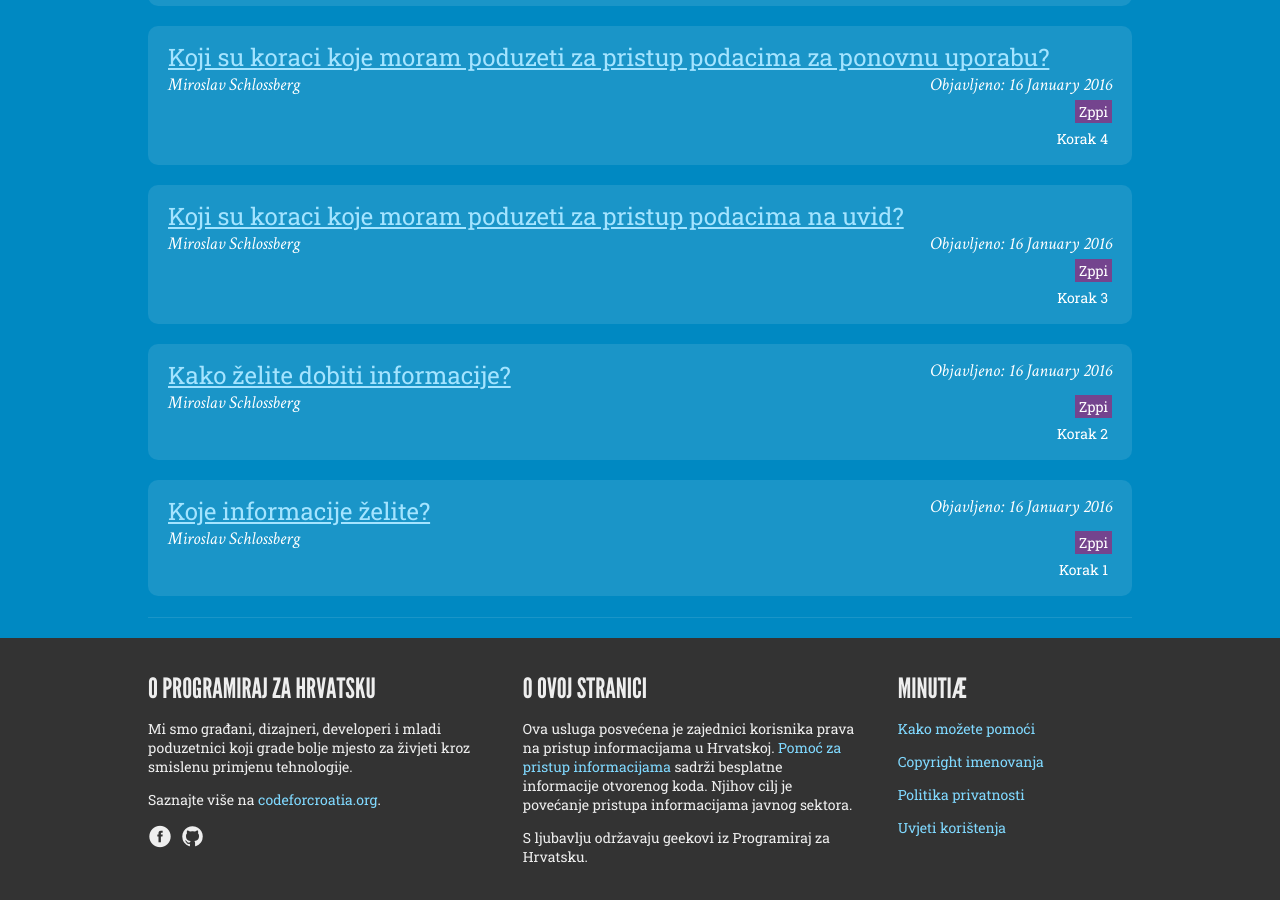
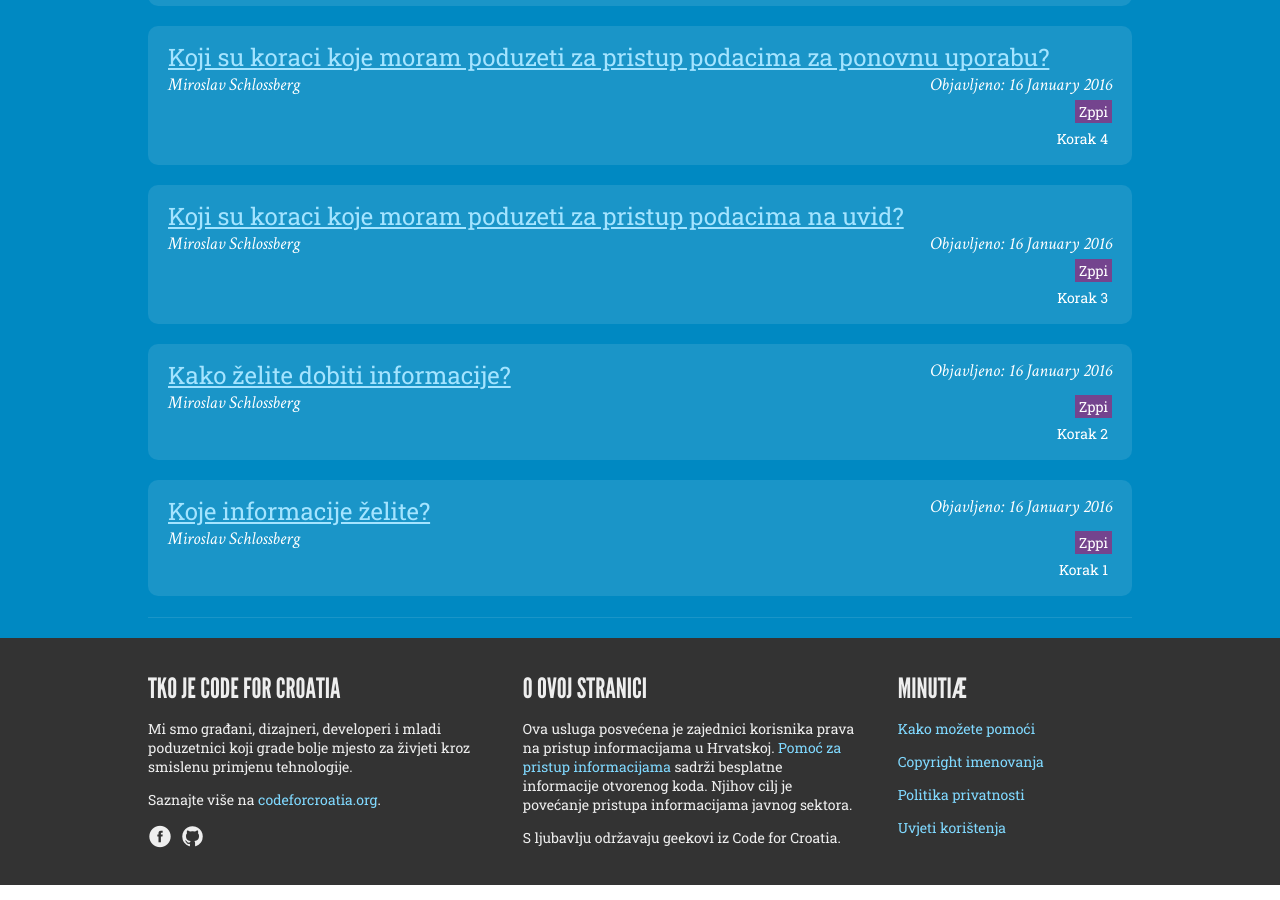
Before and after one commit to codeforcroatia/help-imamopravoznati, a Jekyll site: the page built from index.html, in a window 1280 px wide and 900 px high, scrolled down 660 px. Built offline with Jekyll 4.4.1, drawn with Linux system fonts in a browser that asks for light colours; some web fonts are replaced.

Commit message:
Update legal.html

```diff
--- a/_includes/footers/legal.html
+++ b/_includes/footers/legal.html
@@ -1,9 +1,9 @@
 <footer>
   <article>
     <section>
-      <h2>O Programiraj za Hrvatsku</h2>
-      <p>Mi smo građani, dizajneri, developeri i mladi poduzetnici koji grade bolje mjesto za živjeti kroz smislenu primjenu tehnologije.</p>
-      <p>Saznajte više na <a href="http://codeforcroatia.org/">codeforcroatia.org</a>.</p>
+      <h2>Tko je {{ site.owner.name }}</h2>
+      <p>{{ site.owner.about }}</p>
+      <p>Saznajte više na <a href="{{ site.owner.website }}">codeforcroatia.org</a>.</p>
       <p>
         <a href="{{ site.owner.facebook }}" class="social facebook">Programiraj za Hrvatsku na Facebooku</a>
         <a href="{{ site.owner.github }}" class="social github">Programiraj za Hrvatsku na GitHubu</a>
@@ -12,7 +12,7 @@
     <section>
       <h2>O ovoj stranici</h2>
       <p>Ova usluga posvećena je zajednici korisnika prava na pristup informacijama u Hrvatskoj. <a href="{{ site.url }}">{{ site.name }}</a> sadrži besplatne informacije otvorenog koda. Njihov cilj je povećanje pristupa informacijama javnog sektora.</p>
-      <p>S ljubavlju održavaju geekovi iz Programiraj za Hrvatsku.</p>
+      <p>S ljubavlju održavaju geekovi iz {{ site.owner.name }}.</p>
     </section>
     <section>
       <h2>Minuti&aelig;</h2>
```
